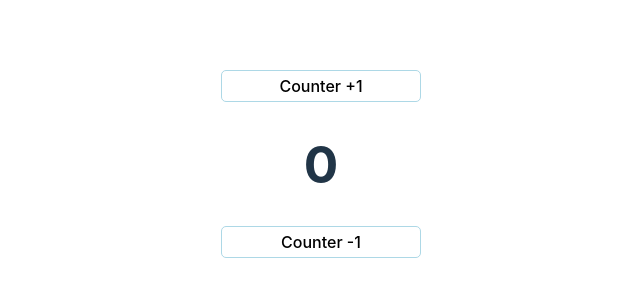
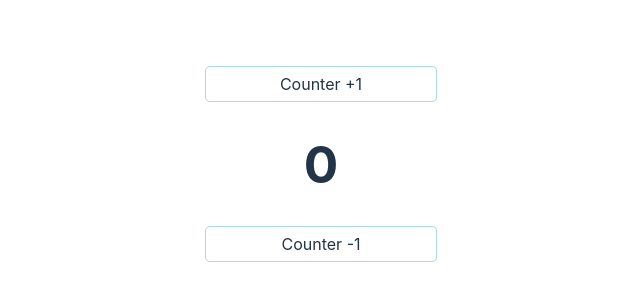
Before and after one commit to lis2612/react-mini-apps, a React (Vite) app: page /counter in a window 1280 px wide. Shown: the part 236-536 px from the top of the page, without its empty margins (319-959 px from the left). Built offline with nearby package versions, Linux system fonts and the light colour scheme.

Commit message:
Change button to div element

```diff
--- a/src/components/screens/Counter/Counter.jsx
+++ b/src/components/screens/Counter/Counter.jsx
@@ -4,17 +4,17 @@ const Counter = () => {
   const [counter, setCounter] = useState(0);
   return (
     <div>
-      <button
+      <div
         className="button"
         onClick={() => setCounter(counter + 1)}>
         Counter +1
-      </button>
+      </div>
       <h1 style={{ textAlign: "center" }}>{counter}</h1>
-      <button
+      <div
         className="button"
         onClick={() => setCounter(counter - 1)}>
         Counter -1
-      </button>
+      </div>
     </div>
   );
 };
```
